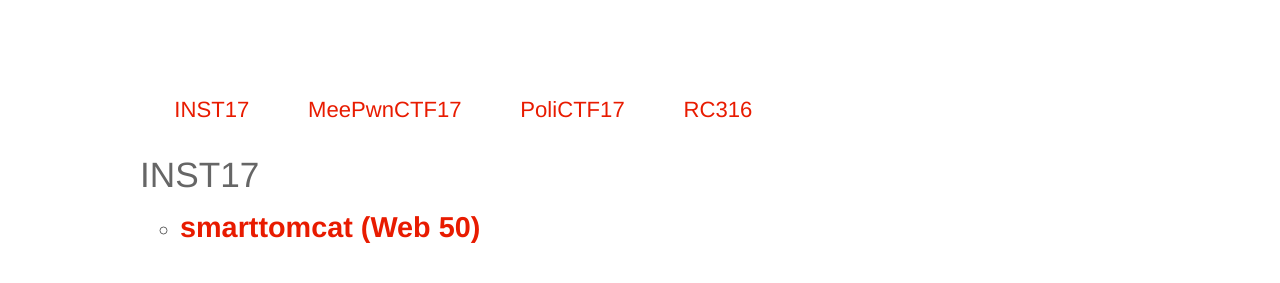
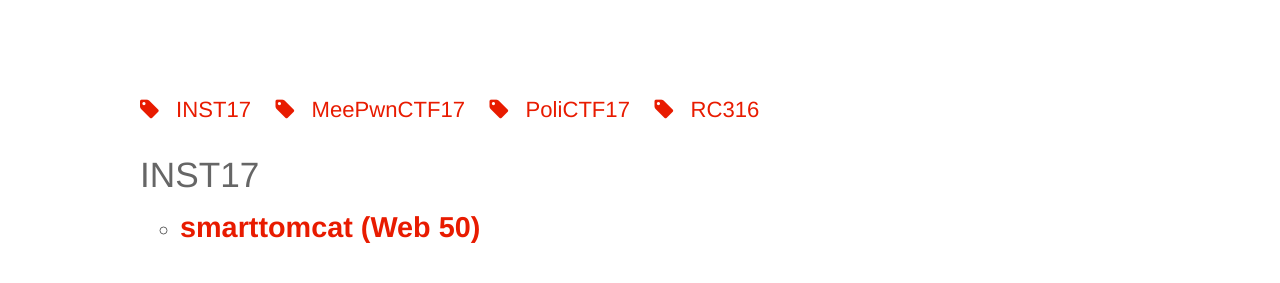
Before and after one commit to sw1ss/sw1ss.github.io, a Jekyll site: the page built from blog/categories.html, in a window 1280 px wide. Shown: the part 451-734 px from the top of the page. Built offline with Jekyll 4.4.1, drawn with Linux system fonts in a browser that asks for light colours; nearby versions of some CDN libraries.

Commit message:
Added font-awesome to html header to display category symbol correctly

```diff
--- a/_layouts/default.html
+++ b/_layouts/default.html
@@ -6,6 +6,7 @@
 	<meta name="viewport" content="width=device-width, initial-scale=1">
 	<meta name="generator" content="Jekyll v{{ jekyll.version }}">
 	<link rel="stylesheet" href="{{ site.baseurl }}/css/screen.css">
+	<link href="https://maxcdn.bootstrapcdn.com/font-awesome/4.6.3/css/font-awesome.min.css" rel="stylesheet">
 	<script src="/js/jquery-min.js"></script>
 	<script src="/js/custom.js"></script>
 
```
